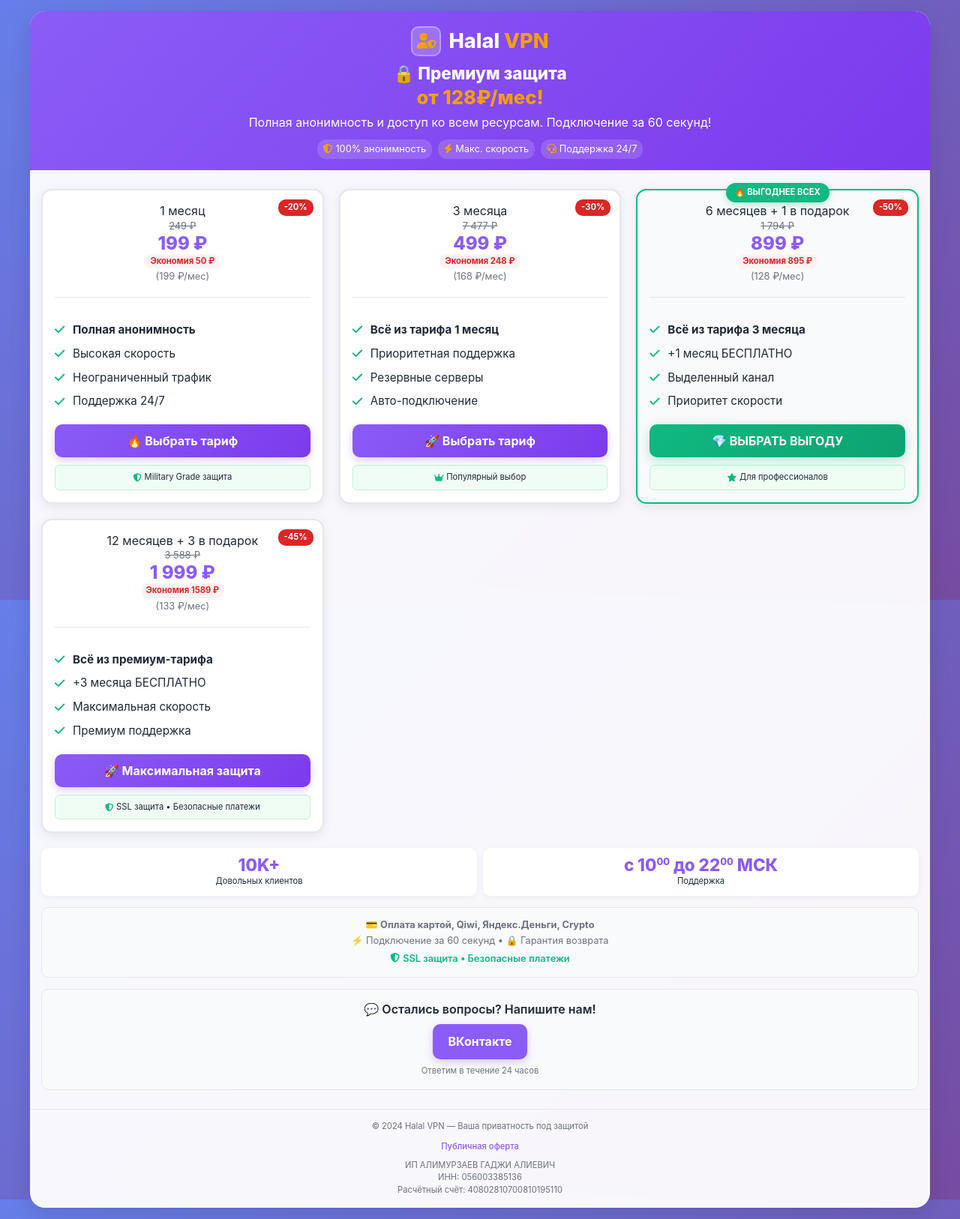
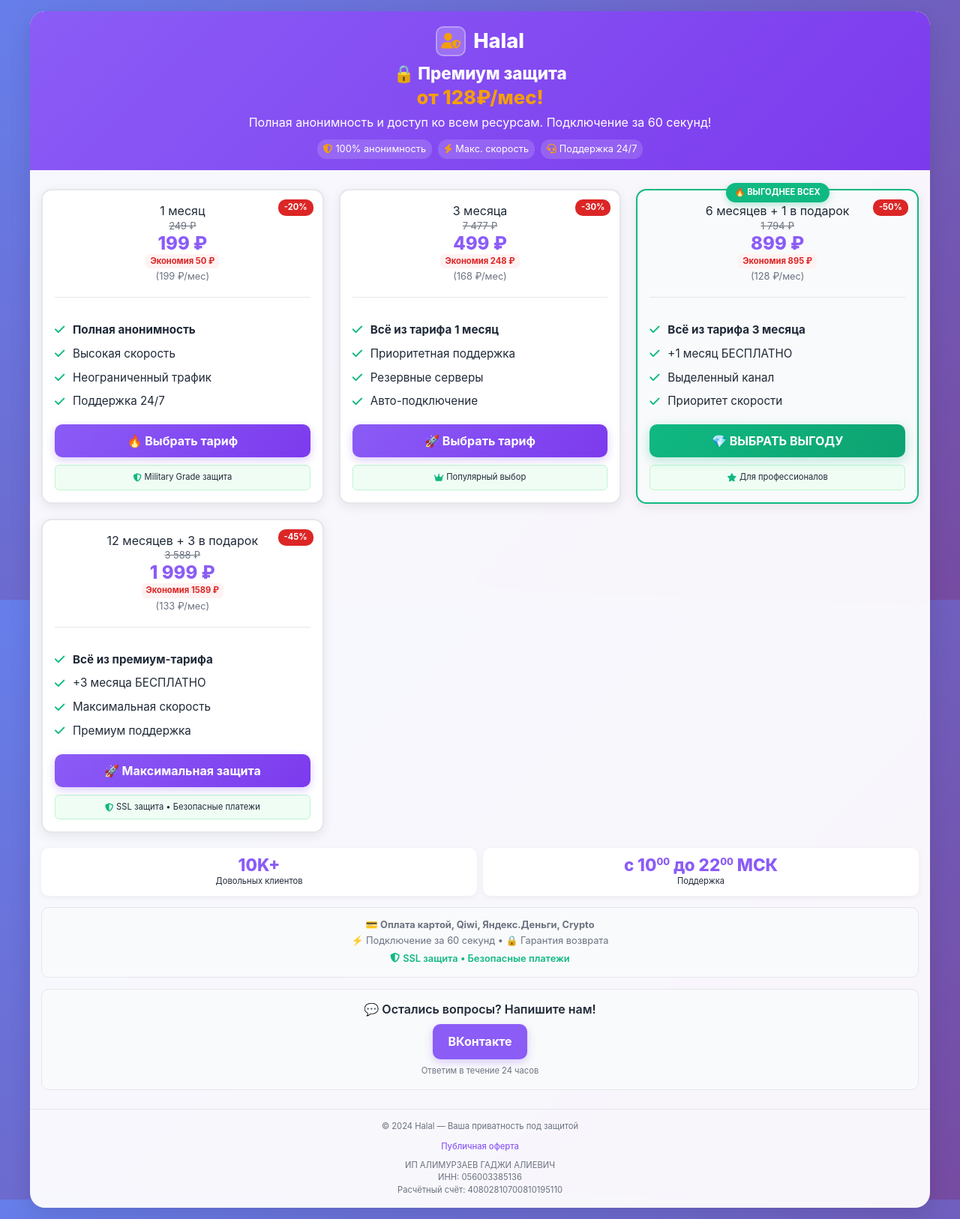
Before and after one commit to VovkaST/outline, a Vue app in the folder app_server/assets/: page /payment/app/tariffs in a window 1280 px wide. Shown: the whole page at 75% size. Built offline with nearby package versions, Linux system fonts and the light colour scheme.

Commit message:
[#60] Исключил все упоминания VPN на фронте.

```diff
--- a/app_server/assets/index.html
+++ b/app_server/assets/index.html
@@ -7,11 +7,11 @@
     <link rel="icon" type="image/svg+xml" href="/static/favicon.svg" />
     <link rel="shortcut icon" href="/static/favicon.ico" />
     <link rel="apple-touch-icon" sizes="180x180" href="/static/apple-touch-icon.png" />
-    <meta name="apple-mobile-web-app-title" content="Halal VPN" />
+    <meta name="apple-mobile-web-app-title" content="Halal" />
     <link rel="manifest" href="/static/site.webmanifest" />
     <link rel="stylesheet" href="https://cdnjs.cloudflare.com/ajax/libs/font-awesome/6.4.0/css/all.min.css">
     <link rel="stylesheet" href="https://fonts.googleapis.com/css2?family=Nunito:wght@200;300;800">
-    <title>Halal VPN - Премиум защита</title>
+    <title>Halal - Премиум защита</title>
   </head>
   <body>
     <div id="app"></div>
--- a/app_server/assets/src/components/tariffs/Footer.component.vue
+++ b/app_server/assets/src/components/tariffs/Footer.component.vue
@@ -18,7 +18,7 @@ const onPublicOfferClose = () => {
 </script>
 <template>
   <div class="footer">
-    <p class="text-xsmall">© 2024 Halal VPN — Ваша приватность под защитой</p>
+    <p class="text-xsmall">© 2024 Halal — Ваша приватность под защитой</p>
     <div class="footer-links">
       <a href="#" id="offer-link" class="text-xsmall" @click.prevent="onPublicOfferClick">
         Публичная оферта
--- a/app_server/assets/src/components/tariffs/Header.component.vue
+++ b/app_server/assets/src/components/tariffs/Header.component.vue
@@ -6,7 +6,7 @@
       <div class="logo-icon">
         <i class="fas fa-user-shield"></i>
       </div>
-      <div class="logo">Halal <span>VPN</span></div>
+      <div class="logo">Halal</div>
     </div>
     <div class="title-container">
       <div class="main-title">🔒 Премиум защита</div>
--- a/app_server/assets/src/components/tariffs/TariffsList.component.vue
+++ b/app_server/assets/src/components/tariffs/TariffsList.component.vue
@@ -120,8 +120,8 @@ const onActionClick = (price: number) => {
     <PaymentInfoComponent />
     <Support
       vk="https://vk.com/halal_it"
-      subject="Вопрос по Halal VPN"
-      body="Здравствуйте! У меня вопрос по услугам VPN:"
+      subject="Вопрос по Halal"
+      body="Здравствуйте! У меня вопрос по услугам Halal:"
     />
   </div>
 </template>
```
Also changed, not shown: app_server/assets/public/static/site.webmanifest.
